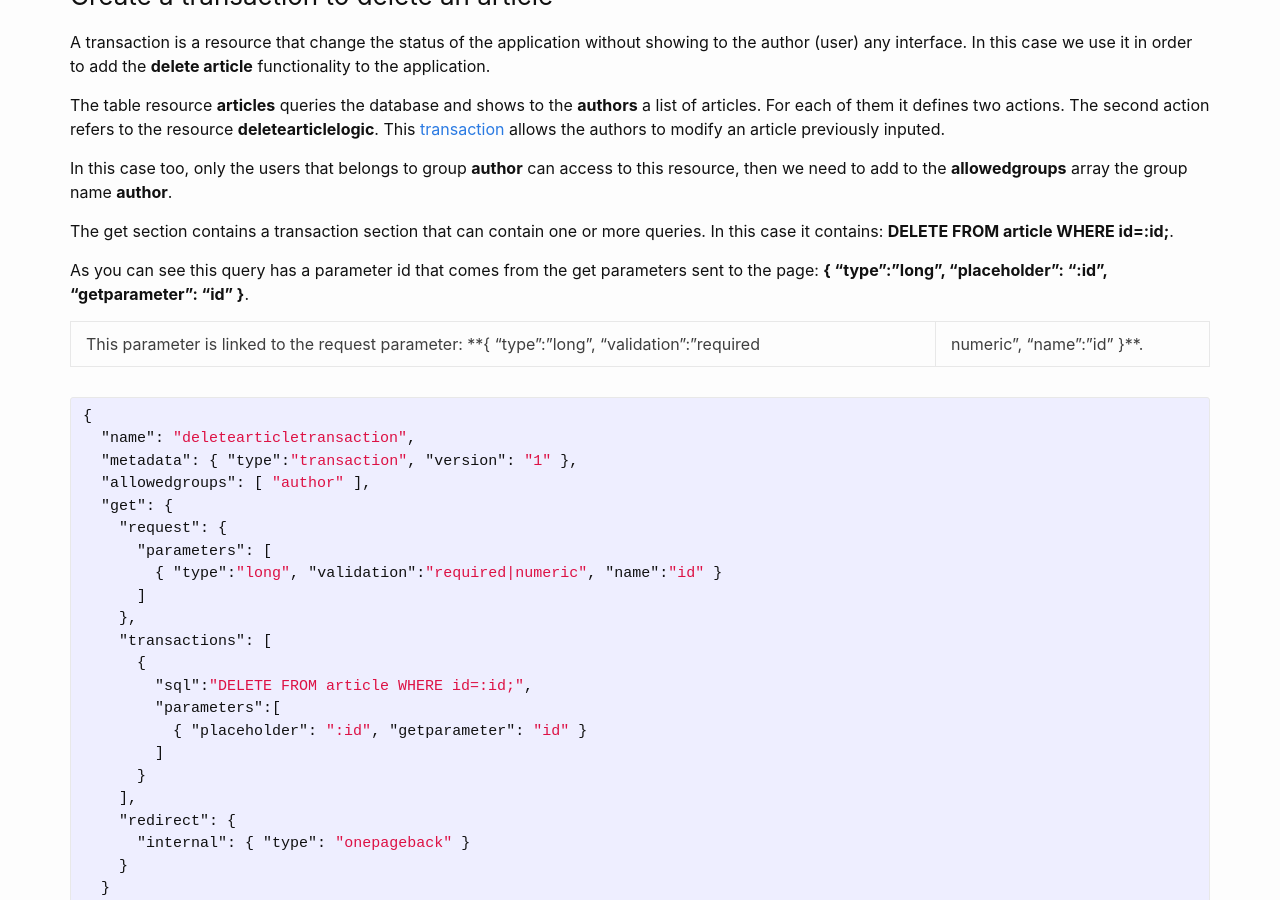
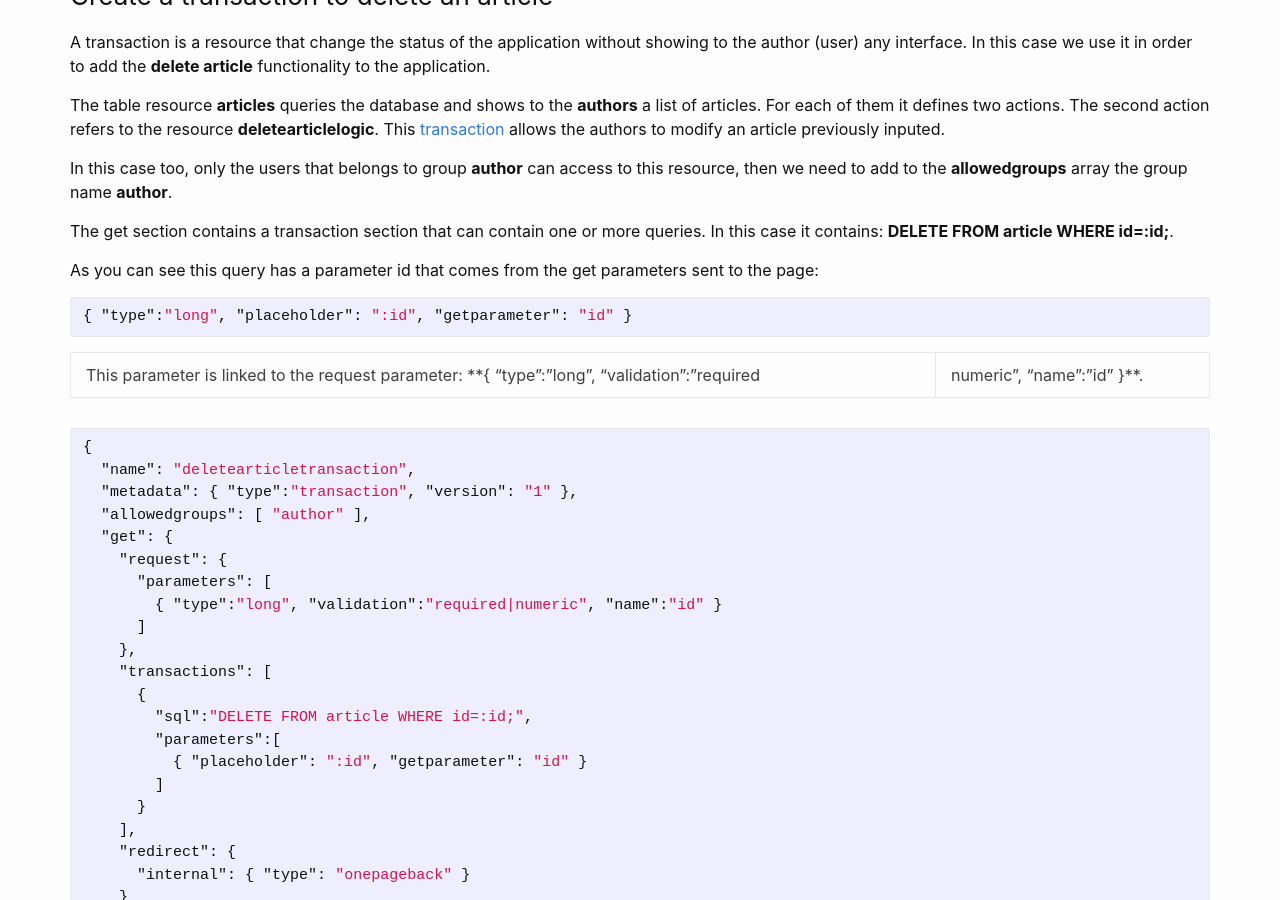
Before and after one commit to fabiomattei/uddocs, a Jekyll site: the page built from _tutorials/crud.md, in a window 1280 px wide and 900 px high, scrolled down 8532 px. Built offline with Jekyll 4.4.1, drawn with Linux system fonts in a browser that asks for light colours.

Commit message:
updating article

```diff
--- a/_tutorials/crud.md
+++ b/_tutorials/crud.md
@@ -318,7 +318,11 @@ In this case too, only the users that belongs to group **author** can access to
 
 The get section contains a transaction section that can contain one or more queries. In this case it contains: **DELETE FROM article WHERE id=:id;**.
 
-As you can see this query has a parameter id that comes from the get parameters sent to the page: **{ "type":"long", "placeholder": ":id", "getparameter": "id" }**.
+As you can see this query has a parameter id that comes from the get parameters sent to the page:
+
+{% highlight json %}
+{ "type":"long", "placeholder": ":id", "getparameter": "id" }
+{% endhighlight %}
 
 This parameter is linked to the request parameter: **{ "type":"long", "validation":"required|numeric", "name":"id" }**.
 
```
